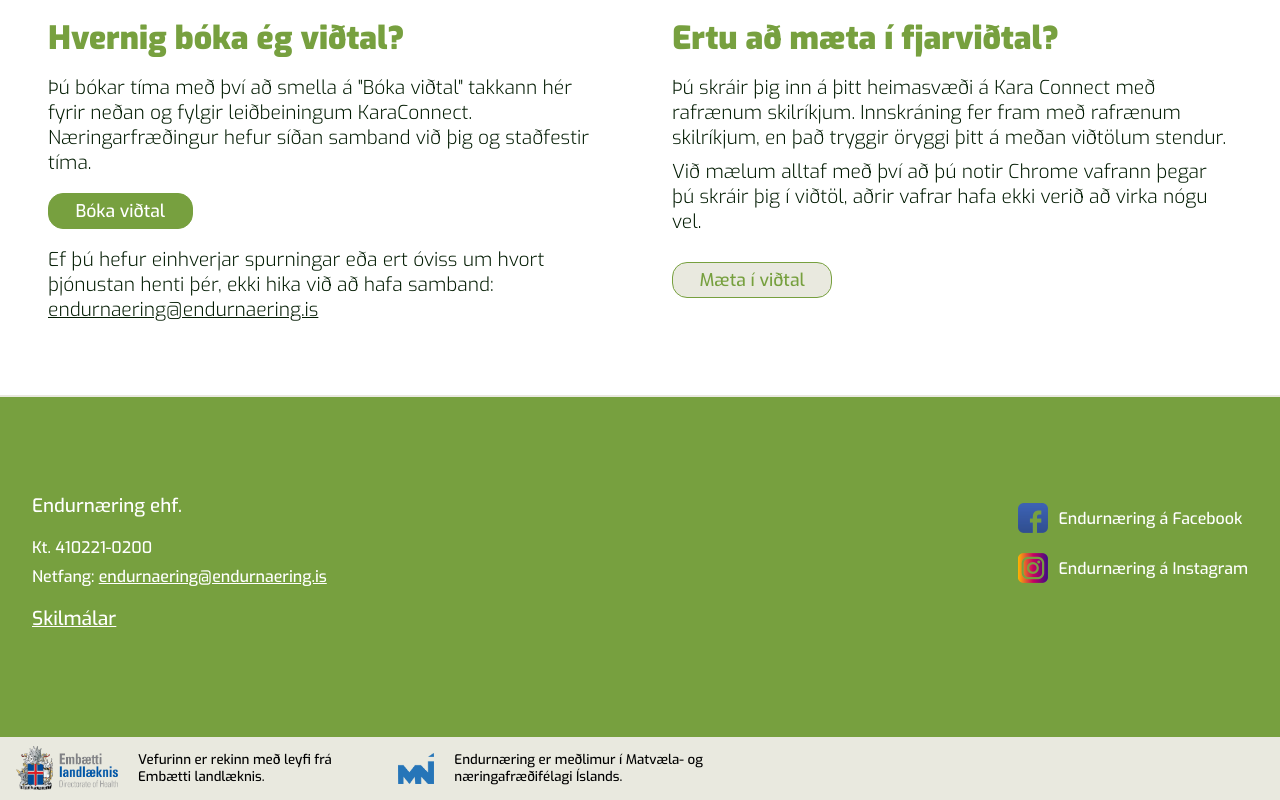
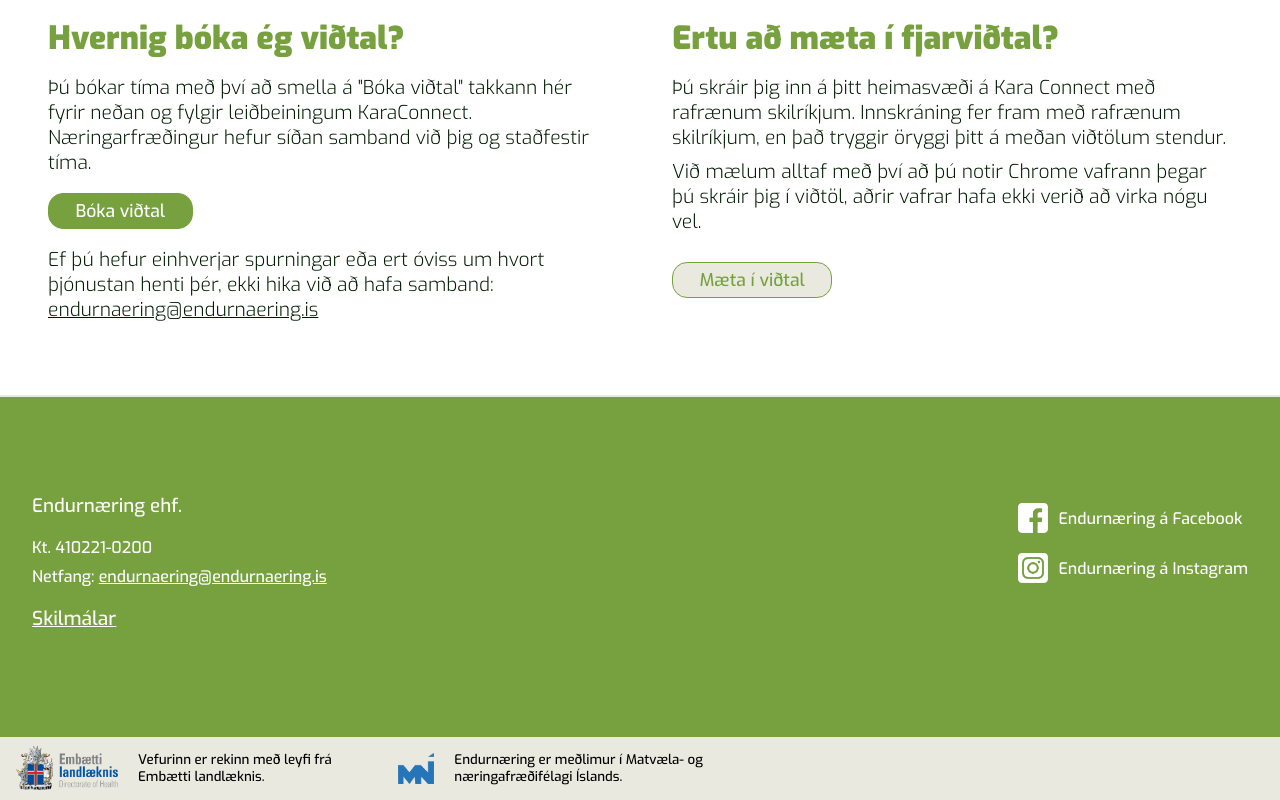
Before and after one commit to Oli-Ingi/Endurnaering, a Next.js app: page / in a window 1280 px wide. Shown: the part 1602-2402 px from the top of the page. Built offline with nearby package versions, Linux system fonts and the light colour scheme.

Commit message:
Laga bil, social media takkar hvítir

```diff
--- a/components/atoms/Wrapper/Wrapper.tsx
+++ b/components/atoms/Wrapper/Wrapper.tsx
@@ -50,7 +50,9 @@ const Wrapper = styled.section<Props>`
         justify-content: center;
     }
 
-
+    @media screen and (max-width: 940px){
+        margin-top: 1em;
+    }
 `
 
 export default Wrapper
--- a/components/organisms/Footer/Footer.tsx
+++ b/components/organisms/Footer/Footer.tsx
@@ -109,8 +109,8 @@ const Footer: React.FC<{}> = () =>
                     <StSkilmalarLink href="/skilmalar">Skilmálar</StSkilmalarLink>
                 </StContact>
                 <StSocialMedia>
-                    <SMLink href='https://www.facebook.com/endurnaering' target='_blank'><Image src='/facebook_icon.png' height={30} width={30} /> <span>Endurnæring á Facebook</span></SMLink>
-                    <SMLink href='https://www.instagram.com/endurnaering/' target='_blank'><Image src='/instagram_icon.png' height={30} width={30} /> <span>Endurnæring á Instagram</span></SMLink>
+                    <SMLink href='https://www.facebook.com/endurnaering' target='_blank'><Image src='/facebook.png' height={30} width={30} /> <span>Endurnæring á Facebook</span></SMLink>
+                    <SMLink href='https://www.instagram.com/endurnaering/' target='_blank'><Image src='/instagram.png' height={30} width={30} /> <span>Endurnæring á Instagram</span></SMLink>
                 </StSocialMedia>
             </Wrapper>
         </StTopFooter>
```
Also changed, not shown: public/facebook.png (added), public/instagram.png (added).
